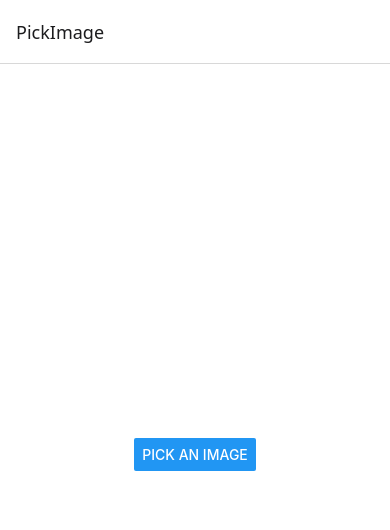
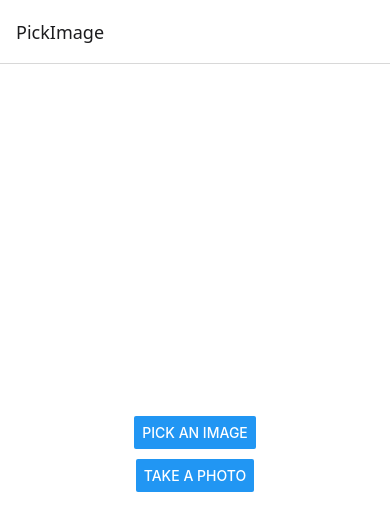
Before and after one commit to MelvinDinh3302/seecolors, a React Native app: screen / in a window 390 px wide. Shown: the top 530 px of the page. Built offline with nearby package versions, Linux system fonts and the light colour scheme.

Commit message:
Added camera function

```diff
--- a/PickImageScreen.tsx
+++ b/PickImageScreen.tsx
@@ -15,9 +15,28 @@ export default function PickImageScreen({ navigation, setImage }: any) {
     }
   };
 
+  const takePhoto = async () => {
+    const cameraPermission = await ImagePicker.requestCameraPermissionsAsync();
+    if (cameraPermission.granted === false) {
+      alert('Camera permission is required to take a photo');
+      return;
+    }
+
+    let result = await ImagePicker.launchCameraAsync({
+      quality: 1,
+    });
+
+    if (!result.canceled) {
+      setImage(result.assets[0].uri);
+      navigation.navigate('Preview');
+    }
+  };
+
   return (
     <View style={styles.container}>
       <Button title="Pick an image" onPress={pickImage} />
+      <View style={{ marginTop: 10 }} />
+      <Button title="Take a photo" onPress={takePhoto} />
     </View>
   );
 }
```
